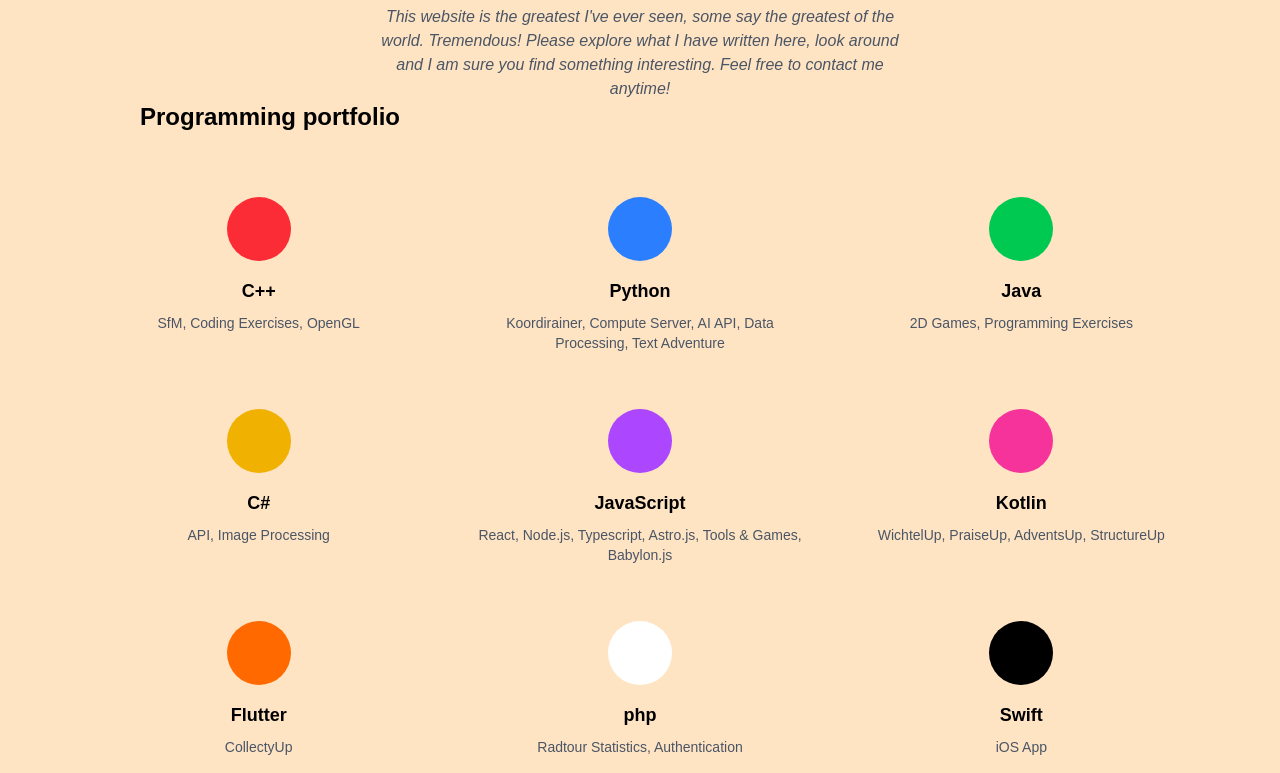
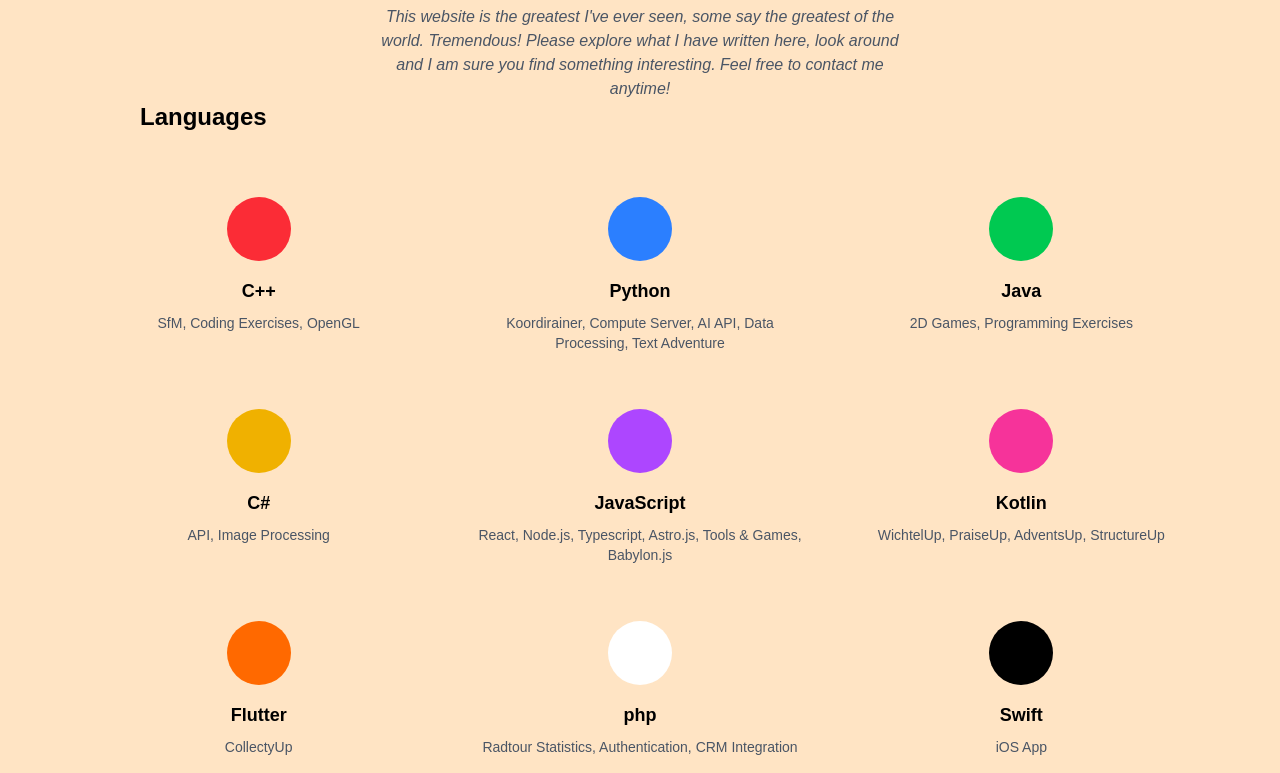
Before and after one commit to FrankNesling/webieat, an Astro site in the folder astro/: page / in a window 1280 px wide. Shown: the part 119-892 px from the top of the page. Built offline with nearby package versions, Linux system fonts and the light colour scheme; Astro itself is replaced by a stand-in of ours.

Commit message:
skill components

```diff
--- /dev/null
+++ b/astro/src/components/SkillItem.astro
@@ -0,0 +1,9 @@
+---
+const { item } = Astro.props;
+---
+
+<div class="flex flex-col items-center text-center p-4">
+    <div class={`w-16 h-16 rounded-full ${item.color} mb-4`}></div>
+    <h3 class="text-lg font-semibold mb-2">{item.headline}</h3>
+    <p class="text-sm text-gray-600">{item.description}</p>
+</div>
--- /dev/null
+++ b/astro/src/components/SkillTopic.astro
@@ -0,0 +1,19 @@
+---
+import SkillItem from './SkillItem.astro';
+import type { Skill } from '../pages/LandingPage.astro';
+
+const { skillTopic, items} = Astro.props as {
+  skillTopic: string;
+  items: Skill[];
+};
+
+---
+
+<div>
+  <h2 class="ml-15 text-2xl font-bold mb-2">{skillTopic}</h2>
+  <div class="grid grid-cols-1 sm:grid-cols-2 md:grid-cols-3 gap-6 my-12">
+    {items.map(item => (
+      <SkillItem item={item} />
+        ))}
+  </div>
+</div>
--- a/astro/src/components/LandingPage.astro
+++ b/astro/src/pages/LandingPage.astro
@@ -1,5 +1,13 @@
 ---
-const items = [
+import SkillTopic from '../components/SkillTopic.astro';
+
+export interface Skill {
+  color: string;
+  headline: string;
+  description: string;
+}
+
+const items: Skill[] = [
   { color: 'bg-red-500', headline: 'C++', description: 'SfM, Coding Exercises, OpenGL' },
   { color: 'bg-blue-500', headline: 'Python', description: 'Koordirainer, Compute Server, AI API, Data Processing, Text Adventure' },
   { color: 'bg-green-500', headline: 'Java', description: '2D Games, Programming Exercises' },
@@ -7,7 +15,7 @@ const items = [
   { color: 'bg-purple-500', headline: 'JavaScript', description: 'React, Node.js, Typescript, Astro.js, Tools & Games, Babylon.js' },
   { color: 'bg-pink-500', headline: 'Kotlin', description: 'WichtelUp, PraiseUp, AdventsUp, StructureUp' },
   { color: 'bg-orange-500', headline: 'Flutter', description: 'CollectyUp' },
-  { color: 'bg-white', headline: 'php', description: 'Radtour Statistics, Authentication' },
+  { color: 'bg-white', headline: 'php', description: 'Radtour Statistics, Authentication, CRM Integration' },
   { color: 'bg-black', headline: 'Swift', description: 'iOS App' },
 ];
 ---
@@ -23,14 +31,5 @@ const items = [
     Feel free to contact me anytime!
   </p>
 </div>
-<!-- Items -->
-<h2 class="ml-15 text-2xl font-bold mb-2">Programming portfolio</h2>
-<div class="grid grid-cols-1 sm:grid-cols-2 md:grid-cols-3 gap-6 my-12">
-  {items.map(item => (
-    <div class="flex flex-col items-center text-center p-4">
-      <div class={`w-16 h-16 rounded-full ${item.color} mb-4`}></div>
-      <h3 class="text-lg font-semibold mb-2">{item.headline}</h3>
-      <p class="text-sm text-gray-600">{item.description}</p>
-    </div>
-  ))}
-</div>
+<!-- Skills -->
+<SkillTopic skillTopic="Languages" items={items} />
--- a/astro/src/pages/index.astro
+++ b/astro/src/pages/index.astro
@@ -1,5 +1,5 @@
 ---
-import LandingPage from '../components/LandingPage.astro';
+import LandingPage from './LandingPage.astro';
 import LayoutWithTopNavBar from '../layouts/LayoutWithTopNavBar.astro';
 ---
 
```
